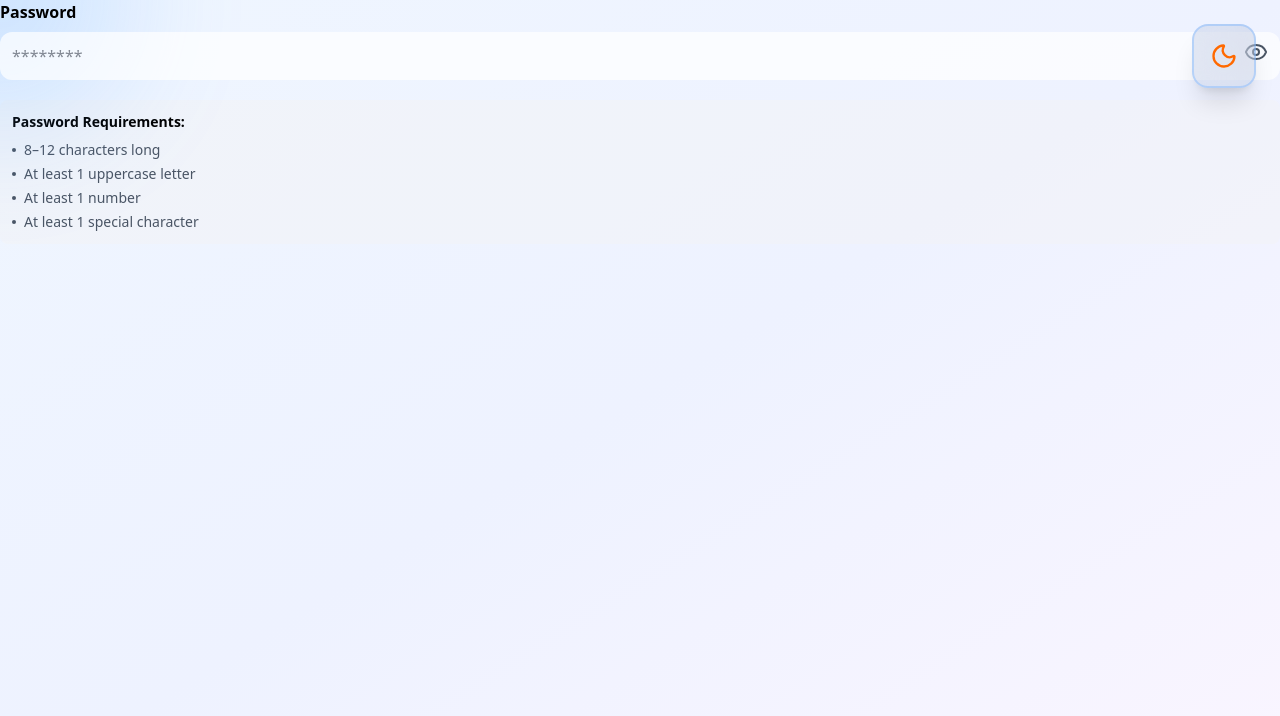
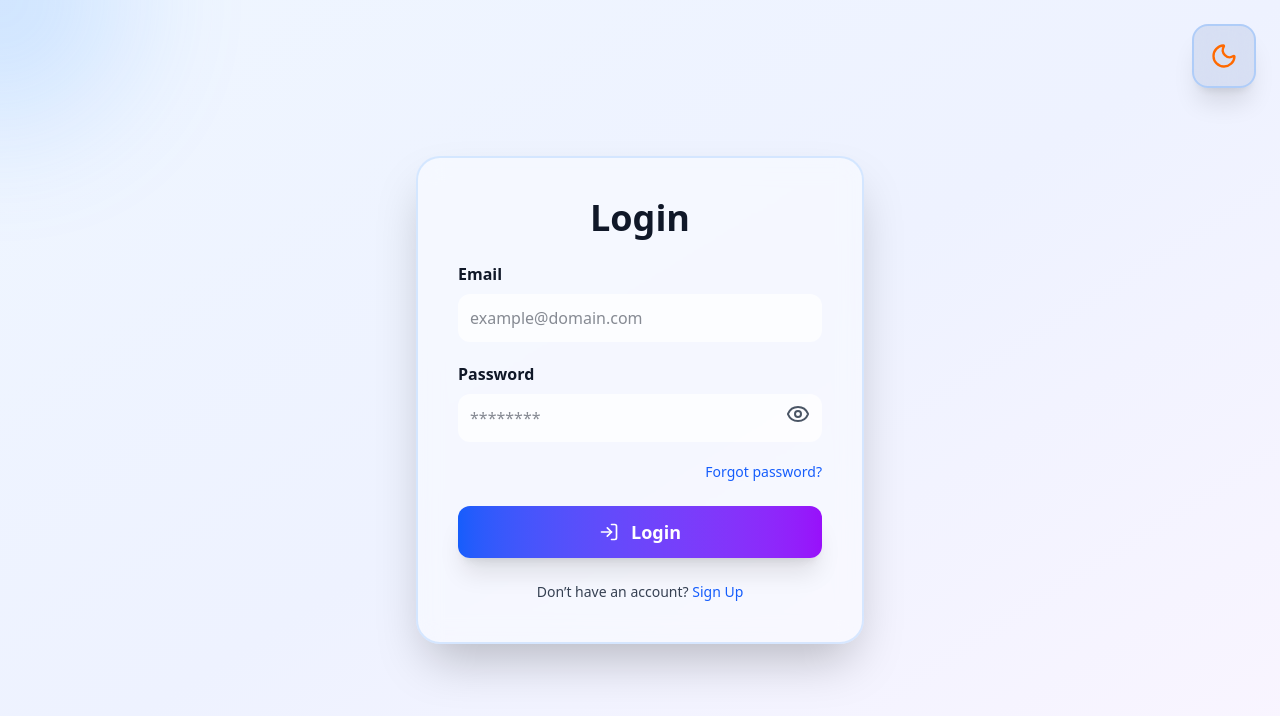
Before and after one commit to Sayam09das/TaskManagerProject, a React (Vite) app in the folder frontend/: page /auth/login in a window 1280 px wide. Shown: the top 716 px of the page. Built offline with nearby package versions, Linux system fonts and the light colour scheme.

Commit message:
`Refactored Login page with new design and functionality`

```diff
--- a/frontend/src/components/LoginPage/Login.jsx
+++ b/frontend/src/components/LoginPage/Login.jsx
@@ -109,10 +109,33 @@ const Login = () => {
                 {isDark ? <Sun className="w-7 h-7" /> : <Moon className="w-7 h-7" />}
             </button>
 
+            {/* Login Form */}
+            <div className="relative z-10 flex items-center justify-center min-h-screen">
+                <form
+                    onSubmit={handleLogin}
+                    className={`w-full max-w-md p-10 rounded-3xl shadow-2xl backdrop-blur-md border-2 transition-all duration-600 transform ${isDark
+                        ? 'bg-purple-900/20 border-purple-400/30 text-white'
+                        : 'bg-white/40 border-blue-400/20 text-gray-900'
+                        } animate-[fadeInUp_0.6s_ease-out]`}
+                >
+                    <h2 className="text-4xl font-extrabold mb-6 text-center">Login</h2>
+
+                    {/* Email */}
+                    <div className="mb-5">
+                        <label className="block mb-2 font-semibold">Email</label>
+                        <input
+                            type="email"
+                            value={email}
+                            onChange={(e) => setEmail(e.target.value)}
+                            className={`w-full p-3 rounded-xl outline-none focus:ring-2 focus:ring-blue-500 transition-all duration-200 ${isDark ? 'bg-gray-800/50 text-white' : 'bg-white/70 text-gray-900'
+                                }`}
+                            placeholder="example@domain.com"
+                        />
+                    </div>
+
                     {/* Password */}
                     <div className="mb-5 relative">
                         <label className="block mb-2 font-semibold">Password</label>
-
                         <input
                             type={showPassword ? 'text' : 'password'}
                             value={password}
@@ -121,7 +144,6 @@ const Login = () => {
                                 }`}
                             placeholder="********"
                         />
-
                         <span
                             className={`absolute right-3 top-10 cursor-pointer transition-colors duration-200 ${isDark ? 'text-gray-300 hover:text-white' : 'text-gray-600 hover:text-gray-900'
                                 }`}
@@ -131,28 +153,40 @@ const Login = () => {
                         </span>
                     </div>
 
-            {/* Password Requirements */}
-            <div className={`mb-4 p-3 rounded-lg text-sm ${isDark ? 'bg-gray-800/30' : 'bg-gray-100/50'}`}>
-                <p className="font-semibold mb-2">Password Requirements:</p>
-                <ul className="space-y-1">
-                    {[
-                        { condition: password.length >= 8 && password.length <= 12, text: '8–12 characters long' },
-                        { condition: /[A-Z]/.test(password), text: 'At least 1 uppercase letter' },
-                        { condition: /\d/.test(password), text: 'At least 1 number' },
-                        { condition: /[!@#$%^&*()_+\-=\[\]{};':"\\|,.<>\/?]/.test(password), text: 'At least 1 special character' }
-                    ].map(({ condition, text }, idx) => (
-                        <li
-                            key={idx}
-                            className={`flex items-center gap-2 ${condition ? 'text-green-400' : isDark ? 'text-gray-400' : 'text-gray-600'
+                    {/* Forgot Password */}
+                    <div className="text-sm mb-6 text-right">
+                        <Link
+                            to="/auth/forgot-password"
+                            className={`font-medium ${isDark ? 'text-purple-300' : 'text-blue-600'}`}
+                        >
+                            Forgot password?
+                        </Link>
+                    </div>
+
+                    {/* Submit Button */}
+                    <button
+                        type="submit"
+                        className={`w-full py-3 rounded-xl font-bold text-lg flex justify-center items-center gap-3 transition-all duration-300 shadow-xl hover:scale-103 active:scale-98 ${isDark
+                            ? 'bg-gradient-to-r from-purple-600 to-pink-600 text-white hover:from-purple-500 hover:to-pink-500'
+                            : 'bg-gradient-to-r from-blue-600 to-purple-600 text-white hover:from-blue-500 hover:to-purple-500'
                             }`}
                     >
-                            <span className="w-1 h-1 bg-current rounded-full"></span>
-                            {text}
-                        </li>
-                    ))}
-                </ul>
+                        <LogIn className="w-5 h-5" /> Login
+                    </button>
+
+                    {/* Sign Up */}
+                    <p className={`mt-6 text-center text-sm ${isDark ? 'text-gray-300' : 'text-gray-700'}`}>
+                        Don’t have an account?{' '}
+                        <Link
+                            to="/auth/register"
+                            className={`font-medium transition-colors ${isDark ? 'text-purple-300 hover:text-purple-100' : 'text-blue-600 hover:text-blue-800'
+                                }`}
+                        >
+                            Sign Up
+                        </Link>
+                    </p>
+                </form>
             </div>
-
 
             {/* Keyframe Animation */}
             <style>{`
```
Lines whose indentation alone changed are shown as unchanged.
